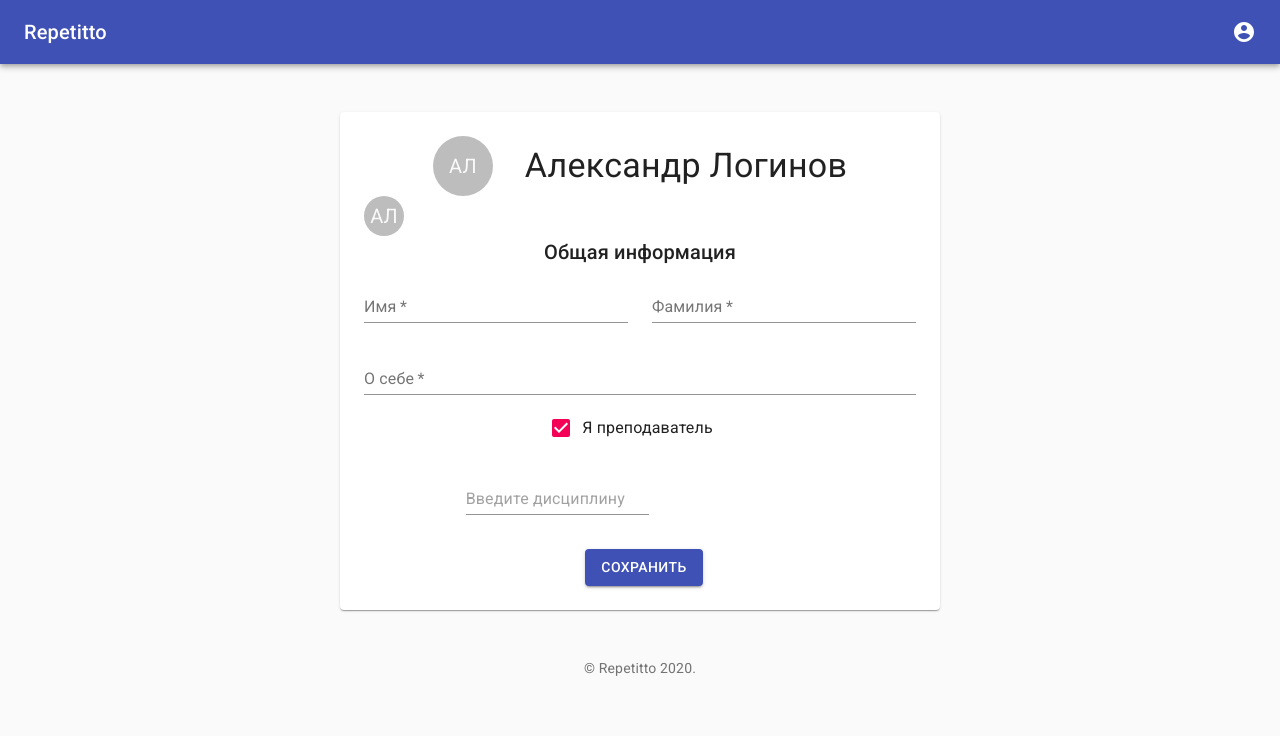
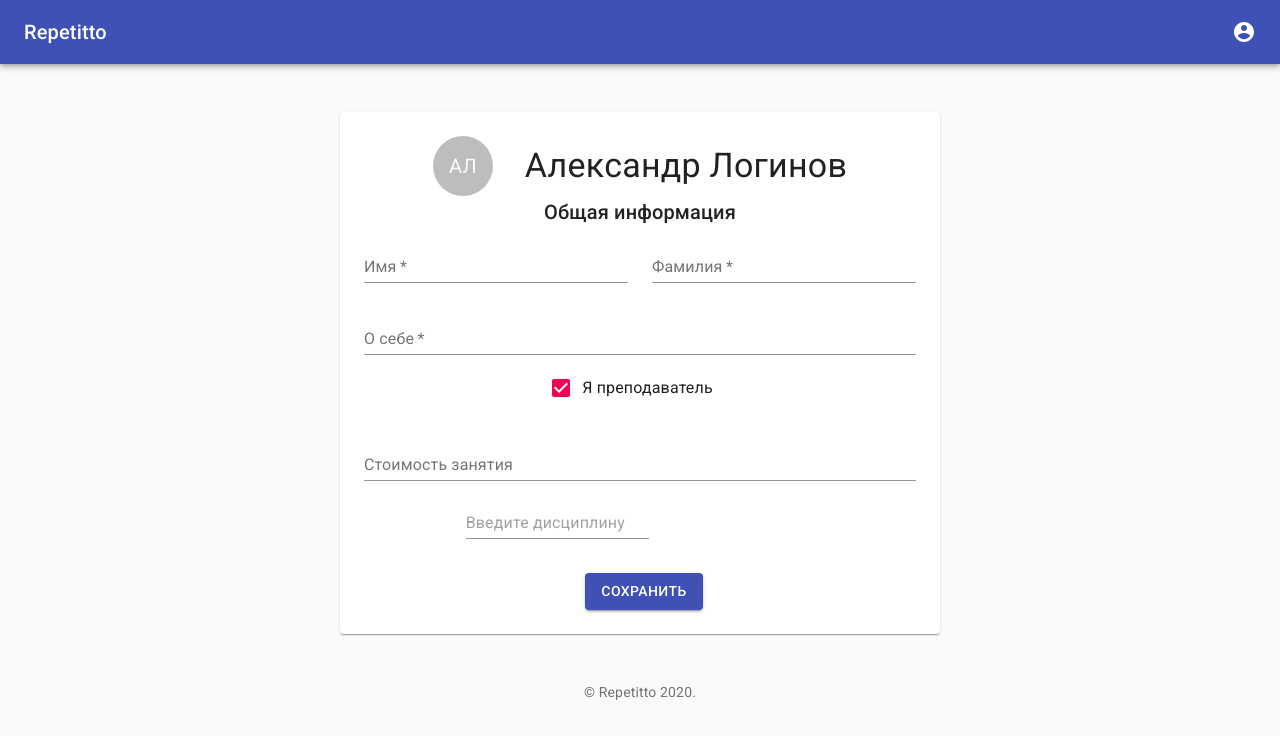
Before and after one commit to DanilBabenkov/Frontend-CFT, a React (Create React App) app: page /profile in a window 1280 px wide. Both pictures are taken after a click on the label "Я преподаватель". Shown: the top 736 px of the page. Built offline with nearby package versions, Linux system fonts and the light colour scheme.

Commit message:
Добавлено поле стоимости занятия

```diff
--- a/src/components/Profile/index.js
+++ b/src/components/Profile/index.js
@@ -4,14 +4,12 @@ import Typography from '@material-ui/core/Typography';
 import TextField from '@material-ui/core/TextField';
 import FormControlLabel from '@material-ui/core/FormControlLabel';
 import Checkbox from '@material-ui/core/Checkbox';
-import Avatar from '@material-ui/core/Avatar';
 import {TagInput} from '../TagInput';
 
+
 function MainInfo() {
-  console.log(TagInput)
   return (
     <React.Fragment>
-      <Avatar>АЛ</Avatar>
       <Typography variant="h6" gutterBottom>
         Общая информация
       </Typography>
@@ -52,6 +50,7 @@ function MainInfo() {
 }
 
 class SkillTags extends React.Component {
+
     constructor(props) {
         super(props);
         this.state = {checked: false , tags: []}
@@ -70,23 +69,31 @@ class SkillTags extends React.Component {
         <Grid container spacing={3}>
           <Grid item xs={12}>
               <FormControlLabel
-                control={<Checkbox color="secondary" checked={this.state.checked}
-              onChange={this.handleCheckboxChange} name="isTeacher" value="yes" />}
+                control={
+                  <Checkbox
+                    color="secondary"
+                    checked={this.state.checked}
+                    onChange={this.handleCheckboxChange}
+                    name="isTeacher"
+                    value="yes"
+                  />
+                }
                 label="Я преподаватель"
               />
           </Grid>
-          {this.state.checked ? <Grid  item xs={12}>
+          {this.state.checked ?
+            <Grid  item xs={12}>
+              <TextField
+                id="price"
+                name="price"
+                label="Стоимость занятия"
+                fullWidth
+              />
               <TagInput
                 tags={this.state.tags}
                 onTagsChanged={this.onTagsChanged}
-              inputStyle={`
-                background: white;
-                &::-webkit-input-placeholder {
-                  font-weight: inherit;
-                  font-style: inherit;
-                  color:  inherit;
-                  font-size: inherit;
-                }
+                wrapperStyle={`
+                  margin-top: 16px
                 `}
                 tagStyle={`
                   background: #f50057;
@@ -95,8 +102,9 @@ class SkillTags extends React.Component {
                     font-size: inherit;
                 `}
               />
-          </Grid> : ''}
-
+            </Grid>
+          : ''
+          }
         </Grid>
       )
     }
```
Lines whose indentation alone changed are shown as unchanged.
